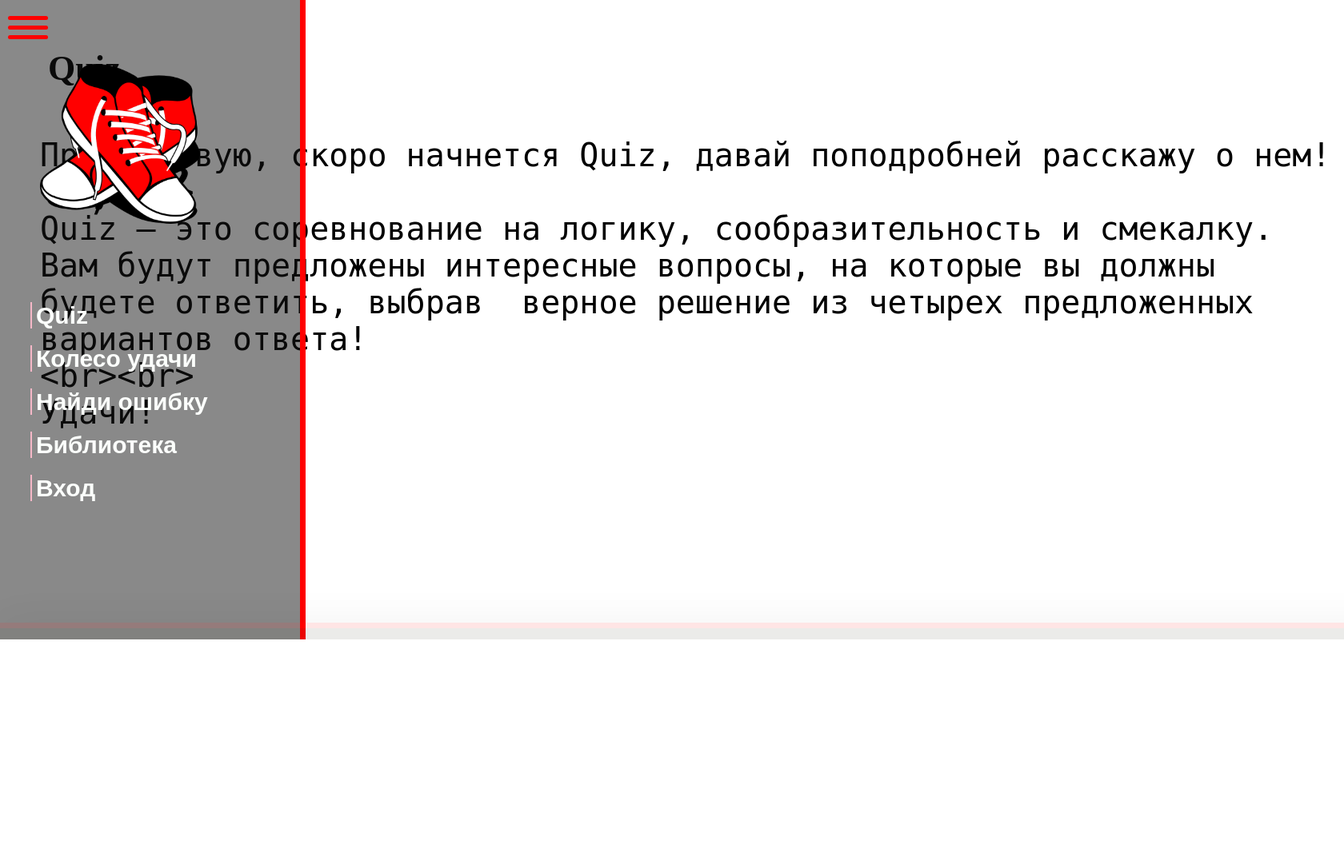
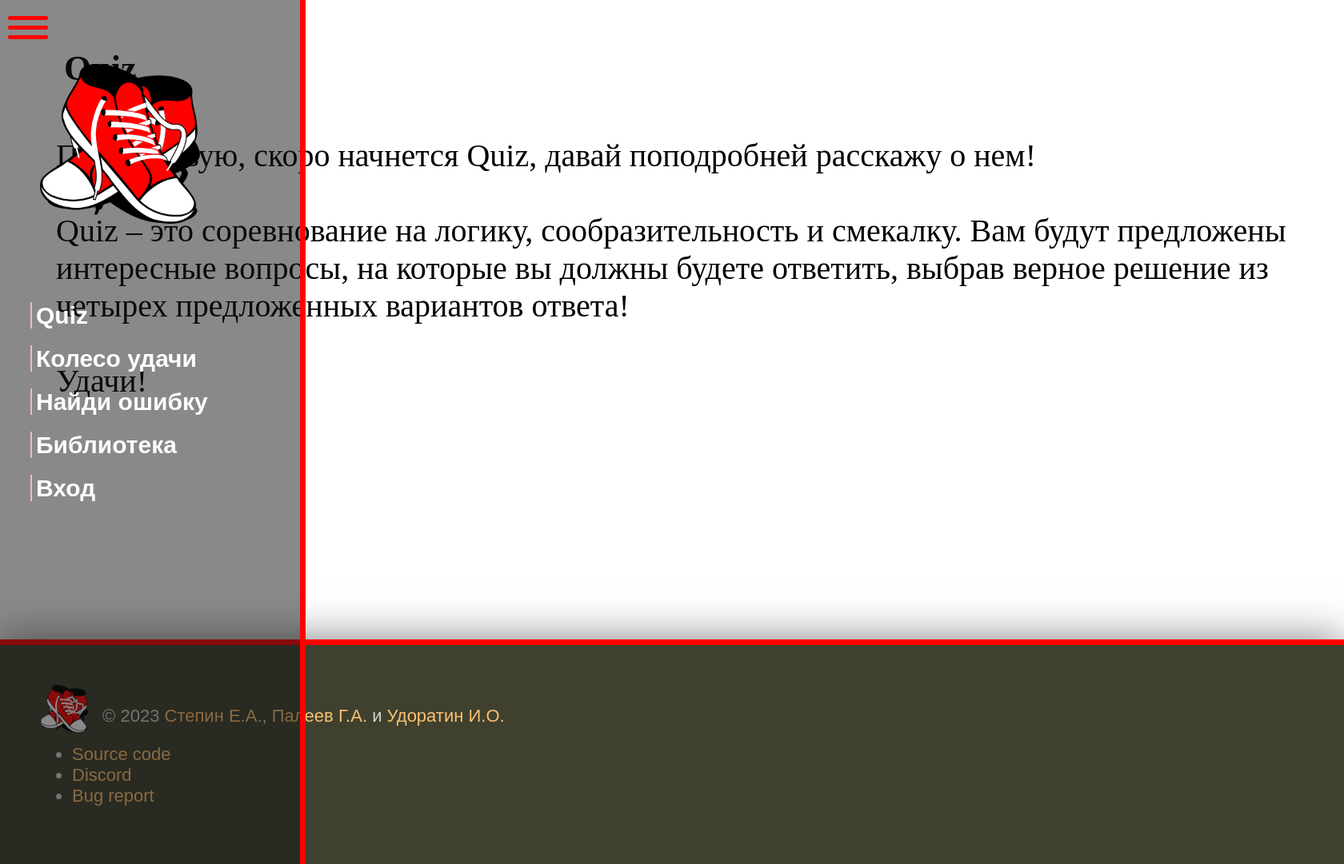
Before and after one commit to SteppingCode/barxatniu, a Flask app: page /game/quiz in a window 1680 px wide. Shown: the whole page at 80% size. Before the commit the page ends 800 px from the top, so only its background shows below. Run offline with Flask 3, Linux system fonts and the light colour scheme; data comes from the database, SQL or seed files in the repository; both versions use the stored data as it was after the commit.

Commit message:
13.09.23

```diff
--- a/main.py
+++ b/main.py
@@ -2,7 +2,7 @@
 import os.path
 import random
 import sqlite3 as sq
-from flask import Flask, redirect, url_for, render_template, g, request, session, flash
+from flask import Flask, redirect, url_for, render_template, g, request, session, flash, Markup
 from config import Config
 from database.sqldb import DataBase
 import git
@@ -78,15 +78,19 @@ def register():
 def game_choice(url):
     db = connect_db()
     database = DataBase(db)
+    row = database.getGameByUrl(url)
+    game_info = row[2]
     if 'userlogged' in session:
         return render_template('game_choice.html', menu=database.getMenu(),
                                 title=database.getGameByUrl(url)['title'],
                                 status=database.getStatus(session['userlogged']),
-                                game=database.getGameByUrl(url), games=database.getGames(),
+                                game=database.getGame(url), games=database.getGames(),
+                                game_info=Markup(game_info),
                                 id_game=random.randint(0, 999999999))
     return render_template('game_choice.html', title=database.getGameByUrl(url)['title'],
                                 menu=database.getMenu(),
                                 game=database.getGameByUrl(url), games=database.getGames(),
+                                game_info=Markup(game_info),
                                 id_game=random.randint(0, 999999999))
 
 #admin page
--- a/static/css/styles.css
+++ b/static/css/styles.css
@@ -178,24 +178,13 @@ input:invalid {
 }
 
 footer {
-    position: fixed;
-    width: 100%;
     padding: 50px;
     color: lightgrey;
     background-color: #3F412E;
     font-family: 'Disket Mono', sans-serif;
-    bottom: -260px;
-    left: 0;
     border-top: 7px red solid;
-    z-index: 2;
-    opacity: .1;
     box-shadow: 0 0 50px rgba(0,0,0,0.5);
     transition: 0.4s ease;
-}
-
-footer:hover {
-    bottom: 0;
-    opacity: 1;
 }
 
 footer #author {
--- a/templates/base.html
+++ b/templates/base.html
@@ -68,6 +68,9 @@ window.onclick = function(event) {
   }
 }
 </script>
+
+{% endblock %}
+
 <footer>
     <span id="author"><a href="{{url_for('start_page')}}"><img src="/static/img/favicon.png" width="60px" height="60px" style="margin-right: 12px; margin-bottom: -14px;"></a> &copy; 2023 <a class="names" href="https://vk.com/z.stepin">Степин Е.А.</a>, <a class="names" href="https://vk.com/glebuuus">Палеев Г.А.</a> и <a class="names" href="https://vk.com/itopg">Удоратин И.О.</a></span>
     <span id="other">
@@ -78,6 +81,5 @@ window.onclick = function(event) {
         </ul>
     </span>
 </footer>
-{% endblock %}
 </body>
 </html>
--- a/templates/books.html
+++ b/templates/books.html
@@ -12,7 +12,6 @@
         display: flex;
         flex-wrap: wrap;
         justify-content: space-around;
-        position: absolute;
     }
     #single_book {
         background: lightgray 50% / cover no-repeat;
--- a/templates/game_choice.html
+++ b/templates/game_choice.html
@@ -4,6 +4,8 @@
 <style>
   .content-block {
         display: flex;
+        height: 100%;
+        margin-left: 20px;
   }
   #id02 {
         display: none;
@@ -45,7 +47,7 @@
 <div class="content-block">
     <div>
       <h1 id="game_title">{{game['title']}}</h1>
-      <pre id="game_info">{{game['info']}}</pre>
+      <p id="game_info">{{game_info}}</p>
       {% if status == 'teacher' %}
         <a style="text-decoration: none; color: black;" href="{{url_for('game', url=game.url, id_game=id_game)}}" id="btn_start">Создать игру</a>
         <div id="id02" class="quiz">
```
Also changed, not shown: database/sqldb.py (+6 -5 lines), base.db.
